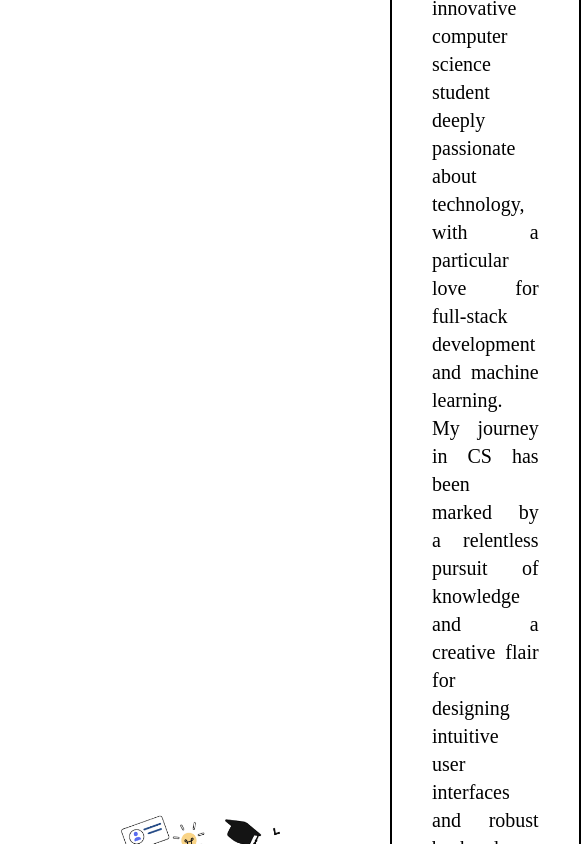
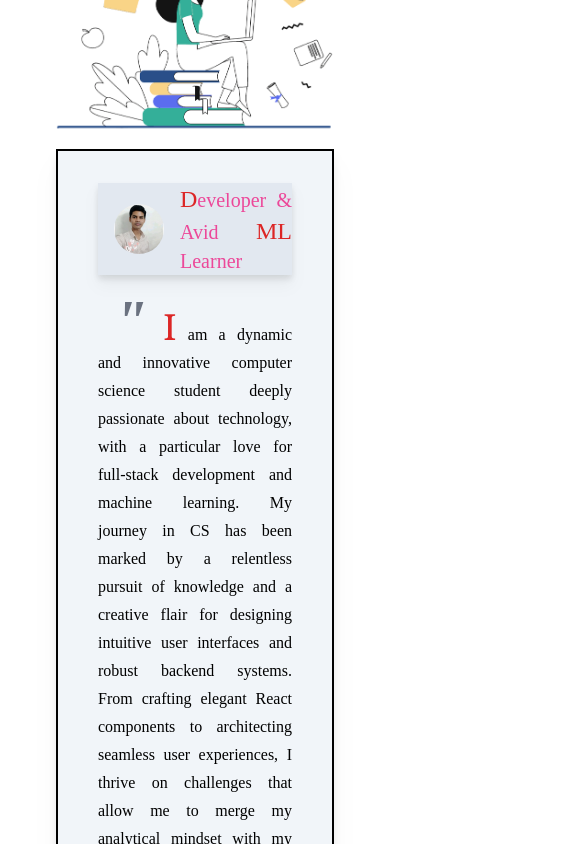
Before and after one commit to lourduradjou/personal-portfolio-reactJS, a React (Create React App) app: page / in a window 390 px wide. Shown: the part 1000-1844 px from the top of the page, 581 px wide, since content can reach past the window. Built offline with nearby package versions, Linux system fonts and the light colour scheme.

Commit message:
About section was done with little bit of responsiveness

```diff
--- a/src/components/About.jsx
+++ b/src/components/About.jsx
@@ -1,15 +1,72 @@
 import React from 'react'
-import data from '../data/Info'
+// import data from '../data/Info'
 import eduImg from '../img/educationImg.png'
+import myPhoto from '../img/myPhoto.jpeg'
 
 const About = () => {
+	const handleClick = () => {}
 	return (
-		<div className='flex justify-around w-full h-full items-center p-4'>
+		<section
+			className='md:flex-row flex justify-around items-center w-full h-full p-10 md:p-6 bg-[snow-white] max-w-[1440px] mt-10 flex-col'
+			id='About'
+		>
 			<img src={eduImg} alt='education animated looks studying' />
-			<p className='text-xl word-spacing-wide text-justify px-10 border-2 border-black py-8 m-4'>
-				{data.mainAbout}
-			</p>
-		</div>
+			<div>
+				<div className='text-xl word-spacing-wide text-justify px-10 border-2 border-black py-8 m-4 bg-slate-100 drop-shadow-xl'>
+					<div className='flex justify-around items-center drop-shadow-lg bg-slate-200 mb-8'>
+						<img
+							src={myPhoto}
+							className='m-4 max-w-[50px] h-auto  rounded-full'
+							alt='lourdu-radjou-photo'
+						/>
+						<h1 className='text-pink-500'>
+							<span className='text-2xl text-red-600'>D</span>
+							eveloper & Avid{' '}
+							<span className='text-2xl text-red-600'>
+								ML
+							</span>{' '}
+							Learner
+						</h1>
+					</div>
+					<div>
+						<p className=' text-[1rem] text-justify'>
+							<span className='inline-block align-top text-[60px] font-bold text-gray-500 px-4 italic'>
+								"
+							</span>
+							<span className='text-4xl text-red-600 font-serif'>
+								I
+							</span>{' '}
+							am a dynamic and innovative computer science student
+							deeply passionate about technology, with a
+							particular love for full-stack development and
+							machine learning. My journey in CS has been marked
+							by a relentless pursuit of knowledge and a creative
+							flair for designing intuitive user interfaces and
+							robust backend systems. From crafting elegant React
+							components to architecting seamless user
+							experiences, I thrive on challenges that allow me to
+							merge my analytical mindset with my passion for
+							designing. My ultimate goal is to master artificial
+							intelligence and machine learning, leveraging my
+							proactive and resourceful approach to contribute
+							meaningfully to the future of technology.{' '}
+							<span className='inline-block align-top font-bold text-gray-500 text-[60px] italic py-2'>
+								"
+							</span>
+						</p>
+					</div>
+					<div className='w-full flex justify-center'>
+						{/* button to point to the resume */}
+						<button
+							className=' bg-red-600 text-white drop-shadow-xl px-8 py-2 rounded-full text-2xl hover:bg-gray-500 duration-500 '
+							onClick={handleClick}
+						>
+							Resume
+						</button>
+					</div>
+				</div>
+			</div>
+		</section>
 	)
 }
 
```
